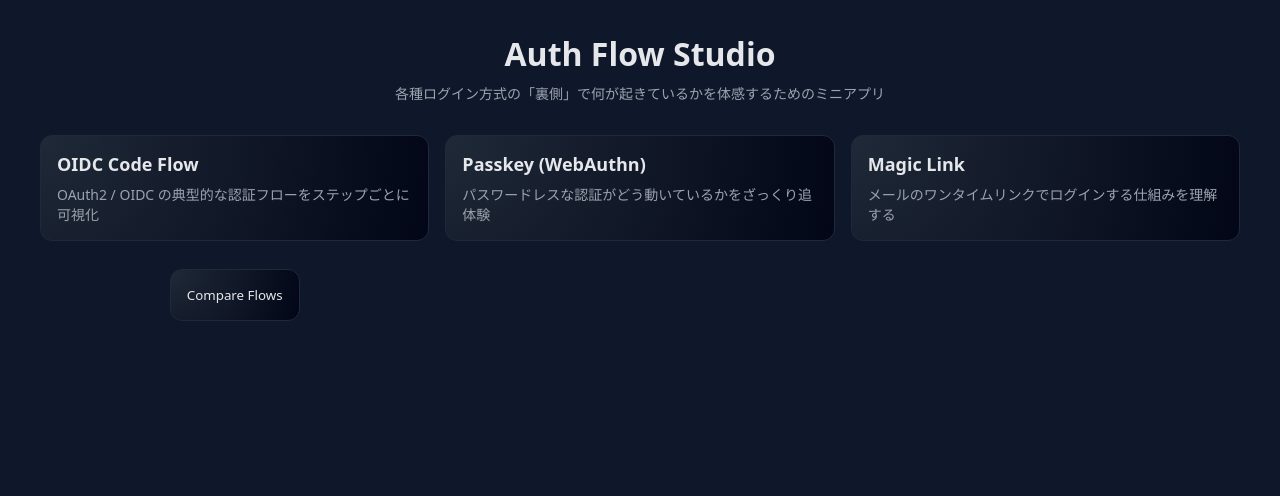
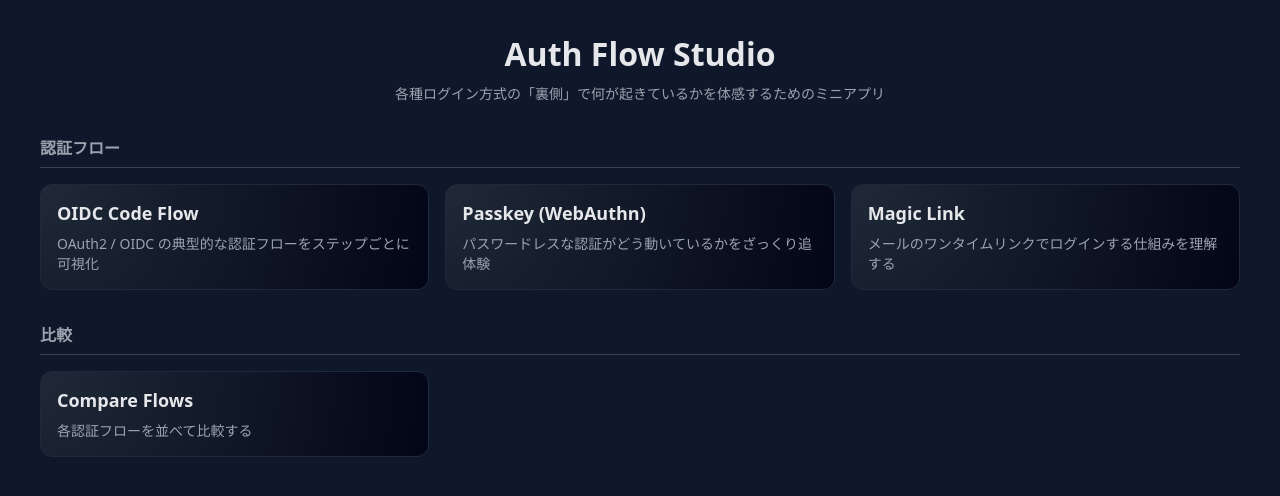
Before and after one commit to miyata-h256/auth-flow-studio, a React (Vite) app: page /home in a window 1280 px wide. Shown: the top 496 px of the page. Built offline with nearby package versions, Linux system fonts and the light colour scheme.

Commit message:
fix: compare button layout

```diff
--- a/src/pages/Home.jsx
+++ b/src/pages/Home.jsx
@@ -14,12 +14,14 @@ export default function Home() {
       </header>
 
       <main className='app-main'>
+        <section className='section'>
+          <h2 className='section-title'>認証フロー</h2>
           <div className='card-grid'>
             <button
               className='card'
               onClick={() => navigate('/oidc-flow')}
             >
-            <h2>OIDC Code Flow</h2>
+              <h3>OIDC Code Flow</h3>
               <p>OAuth2 / OIDC の典型的な認証フローをステップごとに可視化</p>
             </button>
 
@@ -27,7 +29,7 @@ export default function Home() {
               className='card'
               onClick={() => navigate('/passkey-flow')}
             >
-            <h2>Passkey (WebAuthn)</h2>
+              <h3>Passkey (WebAuthn)</h3>
               <p>パスワードレスな認証がどう動いているかをざっくり追体験</p>
             </button>
 
@@ -35,18 +37,24 @@ export default function Home() {
               className='card'
               onClick={() => navigate('/magic-flow')}
             >
-            <h2>Magic Link</h2>
+              <h3>Magic Link</h3>
               <p>メールのワンタイムリンクでログインする仕組みを理解する</p>
             </button>
-          <div style={{ marginTop: 12 }}>
+          </div>
+        </section>
+
+        <section className='section'>
+          <h2 className='section-title'>比較</h2>
+          <div className='card-grid'>
             <button
               className='card'
               onClick={() => navigate('/compare')}
             >
-              Compare Flows
+              <h3>Compare Flows</h3>
+              <p>各認証フローを並べて比較する</p>
             </button>
           </div>
-        </div>
+        </section>
       </main>
     </div>
   );
--- a/src/pages/styles/Home.css
+++ b/src/pages/styles/Home.css
@@ -25,6 +25,19 @@
   margin-top: 32px;
 }
 
+.section {
+  margin-bottom: 32px;
+}
+
+.section-title {
+  text-align: left;
+  font-size: 16px;
+  color: #9ca3af;
+  margin: 0 0 16px;
+  padding-bottom: 8px;
+  border-bottom: 1px solid #374151;
+}
+
 .card-grid {
   display: grid;
   gap: 16px;
@@ -47,7 +60,8 @@
   color: inherit;
 }
 
-.card h2 {
+.card h2,
+.card h3 {
   margin: 0 0 8px;
   font-size: 18px;
 }
```
Lines whose indentation alone changed are shown as unchanged.
